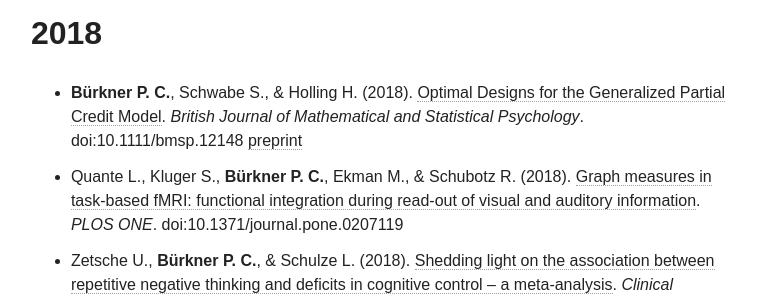
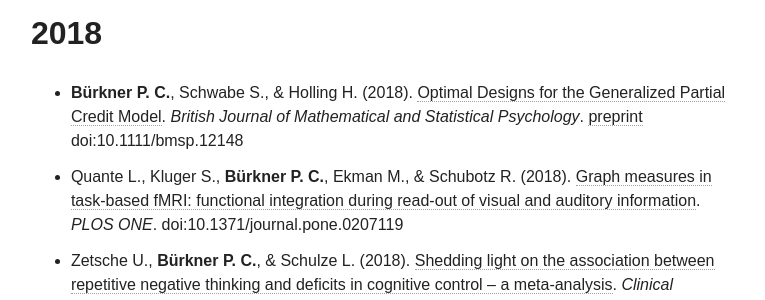
Before and after one commit to paul-buerkner/paul-buerkner.github.io, a Jekyll site: the page built from publications/index.md, in a window 1280 px wide and 900 px high, scrolled down 1246 px. Shown: the part 152-452 px from the top of the window, without its empty margins (255-1020 px from the left). Built offline with Jekyll 4.4.1, drawn with Linux system fonts in a browser that asks for light colours; nearby versions of some CDN libraries.

Commit message:
minor cleaning

```diff
--- a/publications/index.md
+++ b/publications/index.md
@@ -18,7 +18,7 @@
 * Nalborczyk, L., Batailler, C., Loevenbruck H., Vilain, A., & **Bürkner P. C.** (in press). An Introduction to Bayesian Multilevel Models Using brms: A Case Study of Gender Effects on Vowel Variability in Standard Indonesian. *Journal of Speech, Language, and Hearing Research*.
 
 ## 2018
-* **Bürkner P. C.**, Schwabe S., & Holling H. (2018). [Optimal Designs for the Generalized Partial Credit Model](https://onlinelibrary.wiley.com/doi/full/10.1111/bmsp.12148). *British Journal of Mathematical and Statistical Psychology*. doi:10.1111/bmsp.12148 [preprint](https://arxiv.org/abs/1803.06517)
+* **Bürkner P. C.**, Schwabe S., & Holling H. (2018). [Optimal Designs for the Generalized Partial Credit Model](https://onlinelibrary.wiley.com/doi/full/10.1111/bmsp.12148). *British Journal of Mathematical and Statistical Psychology*. [preprint](https://arxiv.org/abs/1803.06517) doi:10.1111/bmsp.12148
 * Quante L., Kluger S., **Bürkner P. C.**, Ekman M., & Schubotz R. (2018).
 [Graph measures in task-based fMRI: functional integration during read-out of visual and auditory information](https://journals.plos.org/plosone/article?id=10.1371/journal.pone.0207119). *PLOS ONE*. doi:10.1371/journal.pone.0207119
 * Zetsche U., **Bürkner P. C.**, & Schulze L. (2018). [Shedding light on the association between repetitive negative thinking and deficits in cognitive control – a meta-analysis](https://www.sciencedirect.com/science/article/pii/S0272735817305421). *Clinical Psychology Review*. [preprint](https://psyarxiv.com/bz2ck/)
```
